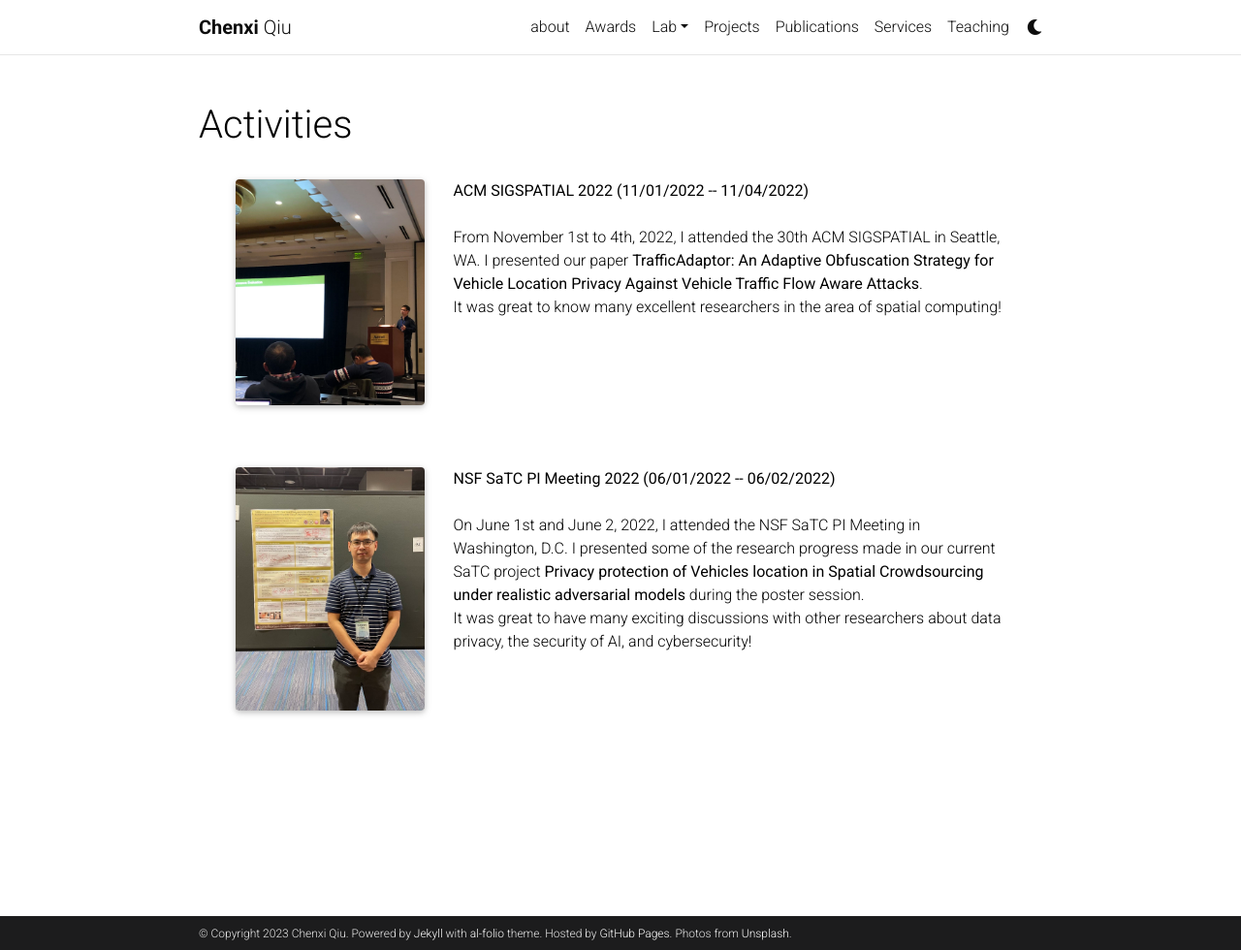
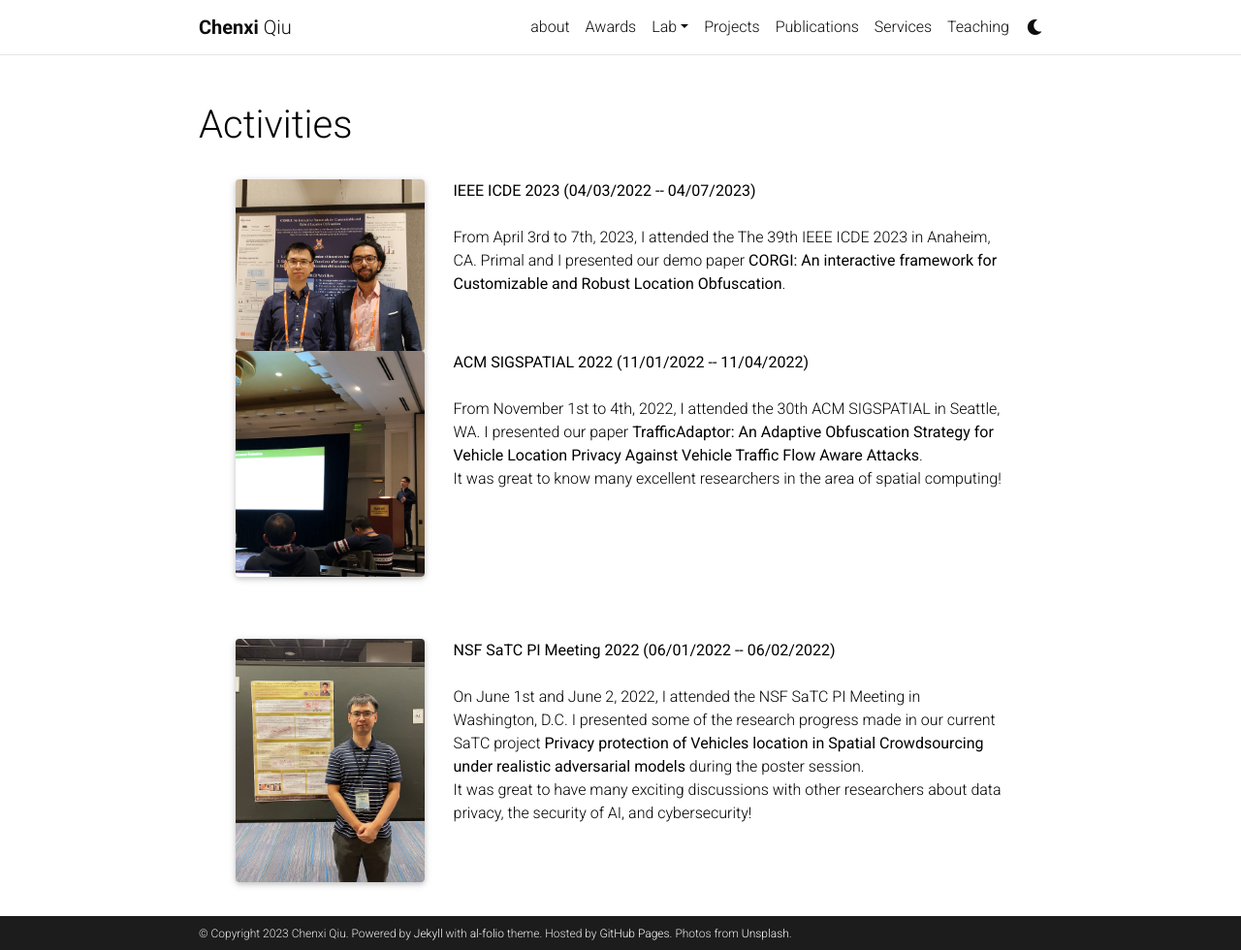
Before and after one commit to chenxiunt/chenxiunt.github.io, a Jekyll site: the page built from _pages/activities.md, in a window 1280 px wide and 980 px high. Shown: the whole window at 97% size. Built offline with Jekyll 4.4.1, drawn with Linux system fonts in a browser that asks for light colours; comment, search, counter and statistics services are not loaded; a style sheet for code colours, icons or effects is not loaded.

Commit message:
Update activities.md

```diff
--- a/_pages/activities.md
+++ b/_pages/activities.md
@@ -5,6 +5,15 @@ title: Activities
 nav: false
 ---
 
+<div class="row justify-content-md-center">
+    <div class="col-sm-3">
+        <img class="img-fluid rounded z-depth-1" src="{{ '/assets/img/activity/ICDE2023.jpg' | relative_url }}" alt=""/>
+    </div>
+    <div class="col-sm-8">
+        <b>IEEE ICDE 2023 (04/03/2022 -- 04/07/2023)</b> <br><br>
+        From April 3rd to 7th, 2023, I attended the The 39th IEEE ICDE 2023 in Anaheim, CA. Primal and I presented our demo paper <b>CORGI: An interactive framework for Customizable and Robust Location Obfuscation</b>. <br>
+    </div>
+</div>
 
 <div class="row justify-content-md-center">
     <div class="col-sm-3">
```
